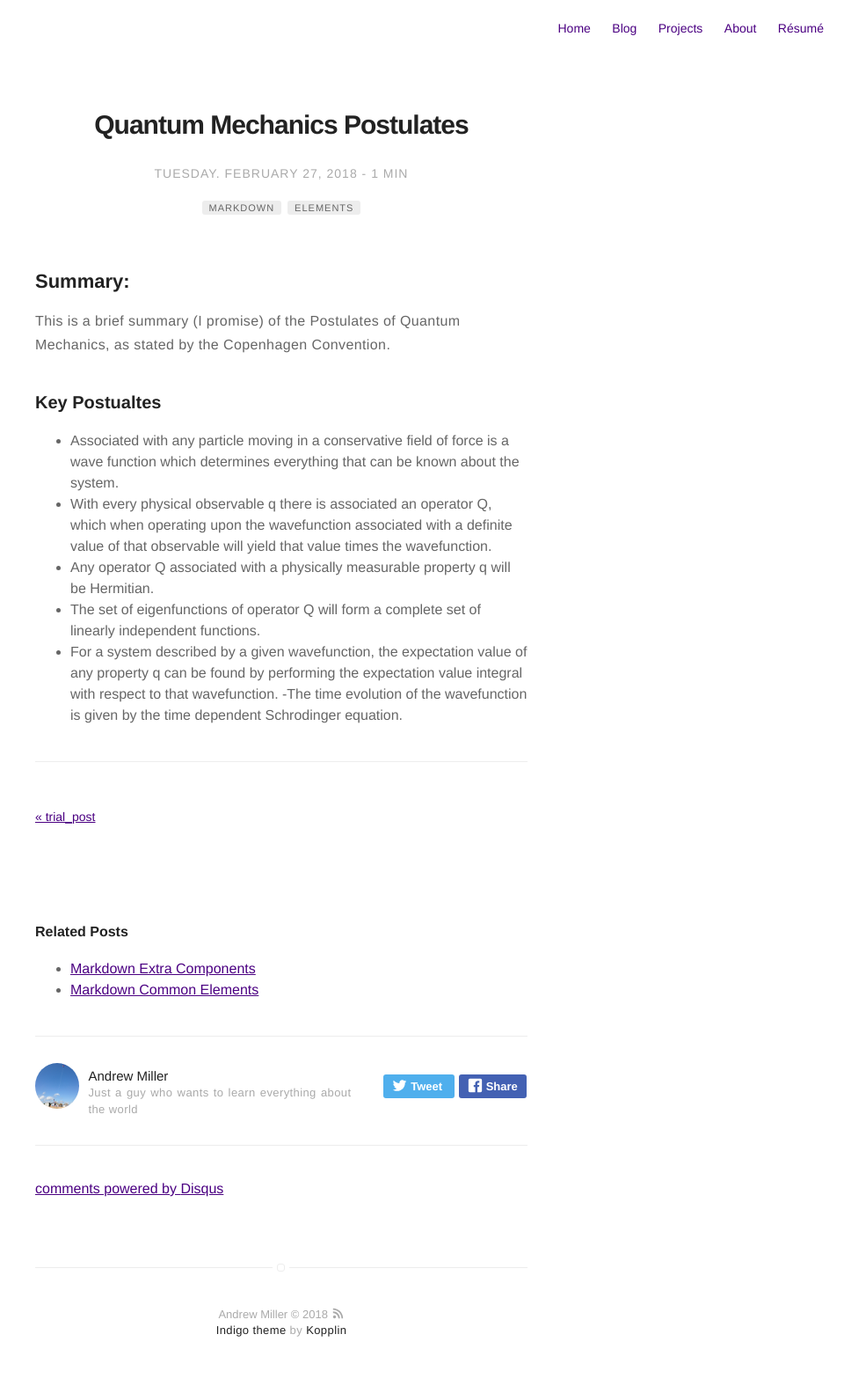
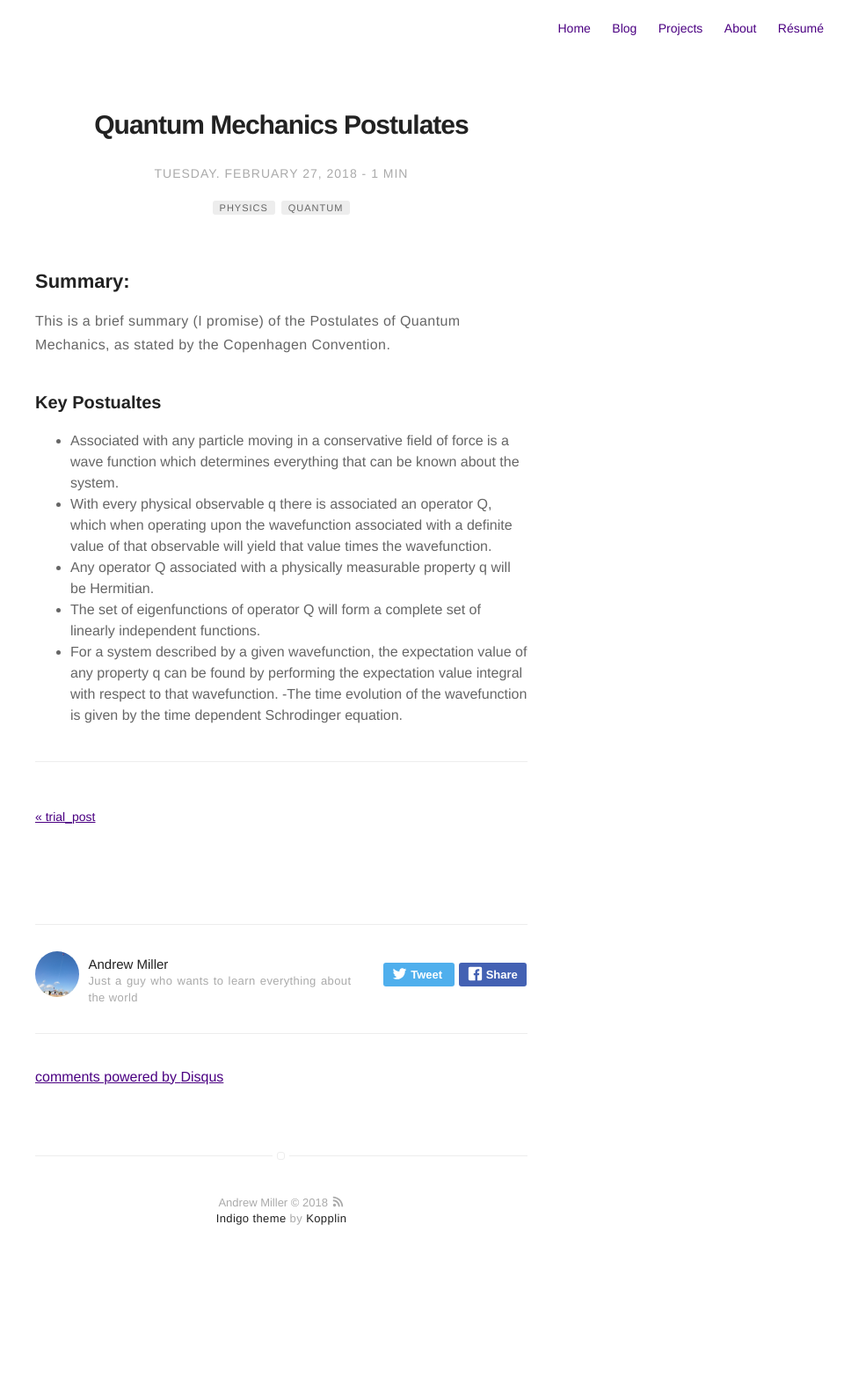
Before and after one commit to milldawg167/milldawg167.github.io, a Jekyll site: the page built from _posts/2018-02-27-qm-postulates.markdown, in a window 1280 px wide. Shown: the whole page at 88% size, without its empty margins (320-1280 px from the left). Built offline with Jekyll 4.4.1, drawn with Linux system fonts in a browser that asks for light colours; comment, search, counter and statistics services are not loaded; after the commit the page ends 1456 px from its top, so only the background shows below that.

Commit message:
Update 2018-02-27-qm-postulates.markdown

```diff
--- a/_posts/2018-02-27-qm-postulates.markdown
+++ b/_posts/2018-02-27-qm-postulates.markdown
@@ -5,11 +5,11 @@ date: 2018-02-27 20:44
 image: /assets/images/markdown.jpg
 headerImage: false
 tag:
-- markdown
-- elements
+- physics
+- quantum
 category: blog
 author: andrewmiller
-description: So let's give this thing a whirl...
+description: So let's give this thing a whirl
 ---
 
 ## Summary:
```
